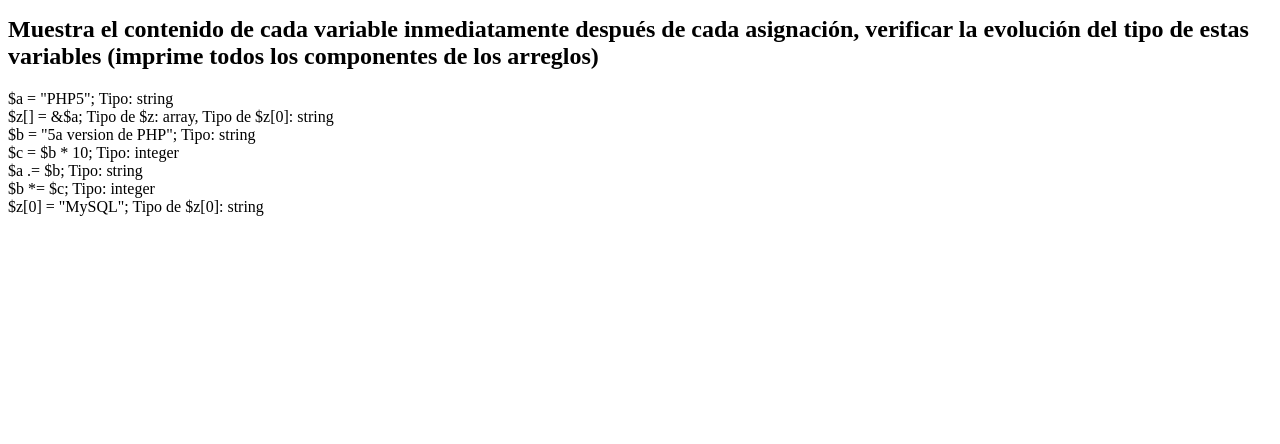
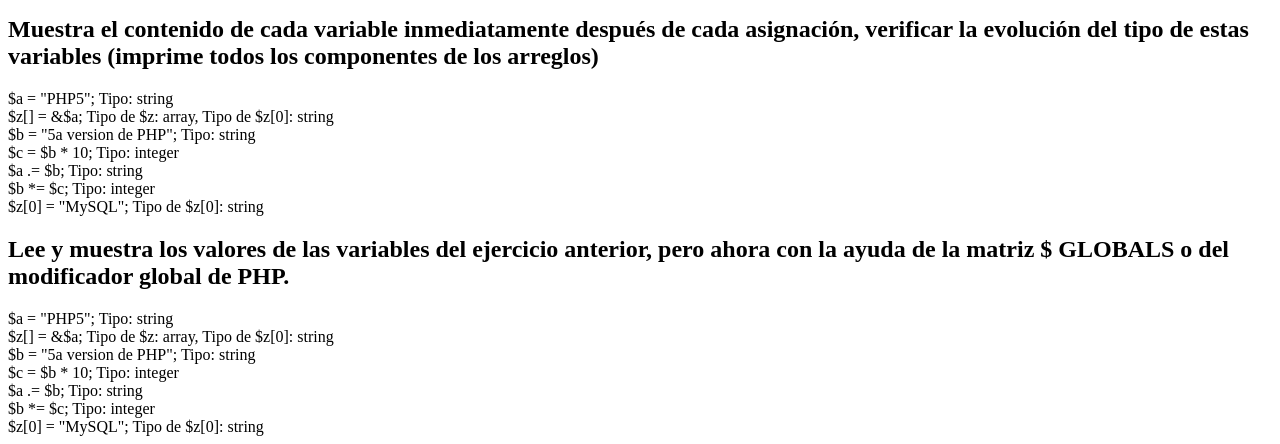
Before and after one commit to Valeriagarzon/tecweb, a PHP site: page / in a window 1280 px wide. Shown: the part 726-1170 px from the top of the page. Before the commit the page ends 942 px from the top, so only its background shows below. Run offline with PHP 8.4, Linux system fonts and the light colour scheme.

Commit message:
Ejercicio 4 cargado

```diff
--- a/practicas/p03/index.php
+++ b/practicas/p03/index.php
@@ -78,6 +78,26 @@
             $z[0] = "MySQL";
             echo "\$z[0] = \"MySQL\"; Tipo de \$z[0]: " . gettype($z[0]) . "\n";  echo "<br>";
 
+            echo "<h2>
+            Lee y muestra los valores de las variables del ejercicio anterior, pero ahora con la ayuda de
+             la matriz $ GLOBALS o del modificador global de PHP.
+               </h2>";
+
+               $a = "PHP5"; $GLOBALS['a'] = $a;
+            echo "\$a = \"$a\"; Tipo: " . gettype($a) . "\n"; echo "<br>";
+            $z[] = &$a; $GLOBALS['z'] = $z;
+            echo "\$z[] = &\$a; Tipo de \$z: " . gettype($z) . ", Tipo de \$z[0]: " . gettype($z[0]) . "\n"; echo "<br>";
+            $b = "5a version de PHP"; $GLOBALS['b'] = $b;
+            echo "\$b = \"$b\"; Tipo: " . gettype($b) . "\n"; echo "<br>";
+          @  $c = $b * 10; $GLOBALS['c'] = $c;
+            echo "\$c = \$b * 10; Tipo: " . gettype($c) . "\n"; echo "<br>";
+            $a .= $b; $GLOBALS['a'] = $a;
+            echo "\$a .= \$b; Tipo: " . gettype($a) . "\n"; echo "<br>";
+            $b *= $c; $GLOBALS['b'] = $b;
+            echo "\$b *= \$c; Tipo: " . gettype($b) . "\n"; echo "<br>";
+            $z[0] = "MySQL"; $GLOBALS['z'] = $z;
+            echo "\$z[0] = \"MySQL\"; Tipo de \$z[0]: " . gettype($z[0]) . "\n"; echo "<br>";
+
 
 
 
```
